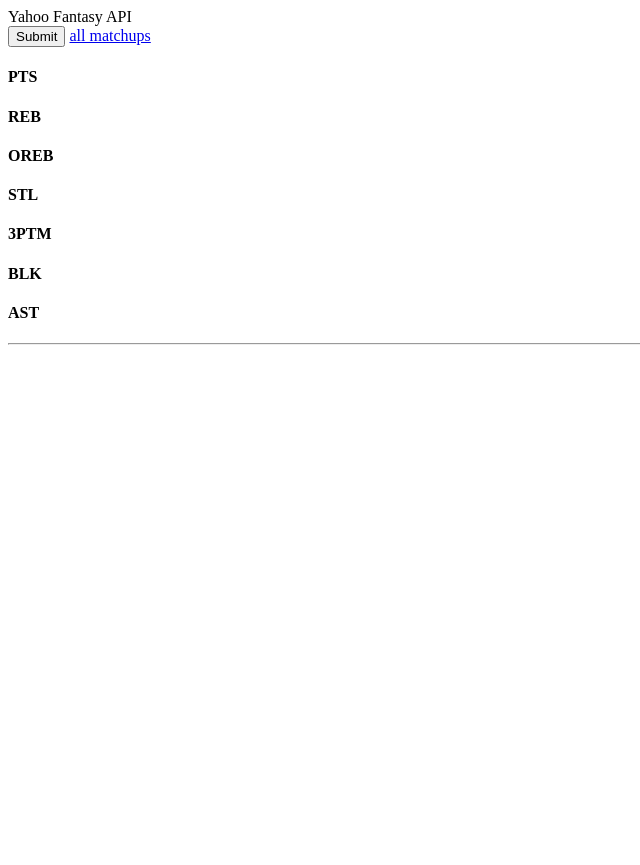
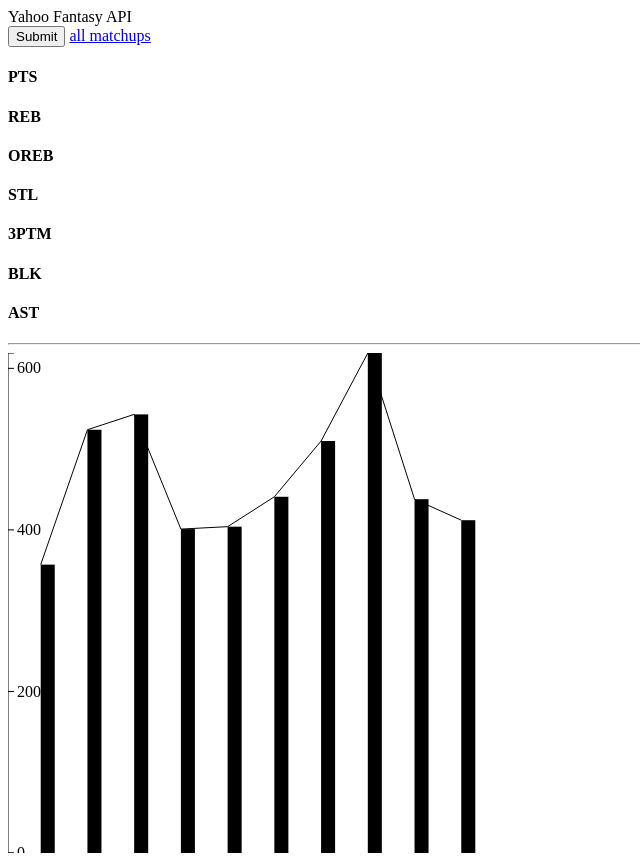
Before and after one commit to LiamSchauerman/fantasyApi, a website: page client/index.html in a window 1280 px wide. Shown: the whole page, without its empty margins (0-640 px from the left). Before the commit the page ends 800 px from the top, so only its background shows below. Drawn offline with nearby package versions, Linux system fonts and the light colour scheme.

Commit message:
graph refactor

```diff
--- a/client/fapi.js
+++ b/client/fapi.js
@@ -1,5 +1,8 @@
-//
 var matchupResults = {};
+var addTeamToChart = function(){
+  return
+}
+//ajax request to get all matchup results. all teams and all weeks
 var teamStats = function(){
 	console.log('test');
 	$.ajax({
@@ -20,127 +23,97 @@
 };
 
 // BAR GRAPH SECTION
-var getTeamMax = function(teamIndex, stat, data){
-  // debugger;
-	teamIndex = teamIndex || "1";
-	var max = 0;
-	for( var i=0; i<data[teamIndex].length; i++ ){
-    var currentValue = data[teamIndex][i][stat];
-		if( parseInt(currentValue) > parseInt(max) ){
-			max = data[teamIndex][i][stat];
-		}
-	}
-	return max;
-};
+
+// fantasyContent is an object containing a property index for each team, 1-12
 
 
-// //add svg element
-var width = 800;
-var height = 600;
-// d3.select('#chart')
-//   // .append('svg')
-//     .attr('width', width)
-//     .attr('height', height)
+//this will print scoring totals from week 9
+$(document).on('ready', function(){
+  var week = 9;
+  var stat = "PTS";
+  var height = 500
+
+  var svg = d3.select('svg')
+    .attr({
+      width: 500,
+      height: height
+    })
+  var teamCount = Object.keys(fantasyContent);
+  var data = [];
+  function getData(){
+    $.each(teamCount, function(team, i){
+      data.push(fantasyContent[team+1][week][stat])
+    });
+    data.sort(function(a,b){
+      return b-a;
+    })
+  }
+  getData();
+
+  var teamData = [];
+  var weekCount = [0,1,2,3,4,5,6,7,8,9]
+  function getTeamByWeek(teamIndex){
+    $.each(weekCount, function(week, i){
+      console.log(week)
+      teamData.push(fantasyContent[teamIndex][week][stat])
+    })
+  }
+  getTeamByWeek(1);
+  console.log(data)
+  // now data is an array of points
+  var line = d3.svg.line()
+    .x(function(d,i){ return xScale(i)})
+    .y(function(d,i){return yScaleLine(d)})
 
 
-//allocate space for n number of weeks
-var weekCount = fantasyContent[1].length;
-var xwidth = 800 / weekCount;
-console.log("x: "+xwidth);
-// take 15% of this for padding on each side
-var xPadding = 0.3*xwidth;
-var barWidth = xwidth - 2*xPadding;
+  var maxScore = d3.max(teamData)
+  var yScale = d3.scale.linear()
+    .domain([0, maxScore])
+    .range([0,height])
+
+  var yScaleLine = d3.scale.linear()
+    .domain([0, maxScore])
+    .range([height,0])
+
+  var xScale = d3.scale.ordinal()
+    .domain(d3.range(teamData.length))
+    .rangeBands([0,500], 0.7)
+
+  var axis = d3.svg.axis()
+    .scale(yScaleLine)
+    .orient("right")
+    .ticks(4)
+    // .tickValues([100, 200, 300, 400, 500])
+
+  var g = svg.append('g')
+  axis(g);
+    g.attr("transform", "translate(0, 0)");
+    g.selectAll("path")
+      .style({fill: "none", stroke: "#000"})
+    g.selectAll("line")
+      .style({stroke: "#000"})
 
 
-var addTeamToChart = function(teamIndex, stat){
-  // var $g = $("svg").attr('xmlns', "http://www.w3.org/2000/svg").append('<g>')
-  var team = fantasyContent[teamIndex];
-  var bars = d3.select('#chart').selectAll('.bar').data(team);
-  bars.exit().remove()
-  // scale the max of the current stat to the height of 600;
-  var max = getTeamMax(teamIndex, stat, fantasyContent);
-  var scale = function(max, val){
-    console.log("line63, inside scale",max)
-    return (val/max)*600;
-  }
-  bars.enter()
-    .append("div") // total shots
-      .attr("class", 'bar')
-      .style("width", barWidth+"px")
-      .style("height", function(d) {
-        // console.log(d[stat]);
-        // console.log(scale(max, d[stat]));
-        return (scale(max, d[stat])+"px"); })
-      .style("left", function(d, i){ return i*xwidth +"px"; })
-      .style("top", function(d, i){ return height - scale(max, d[stat])+"px"})
-  bars.transition().duration(100) // total shots
-    .attr("class", 'bar')
-    .style("padding-left", xPadding)
-    .style("padding-right", xPadding)
-    .style("width", barWidth+"px")
-    // .transition.duration(125)
-    .style("height", function(d) {
-      return (scale(max, d[stat])+"px"); })
-    .style("left", function(d, i){ return i*xwidth +"px"; })
-    .style("top", function(d, i){ return height - scale(max, d[stat])+"px"})
+  g.append("path")
+    .attr("d", line(teamData))
+    .style({
+      fill: "none",
+      stroke: "#000"
+    })
 
+  var rectangles = g.selectAll("rect")
+    .data(teamData);
 
-  // $("#chart").html($("#chart").html());
-}
+  rectangles.enter()
+    .append("rect")
+    .attr({
+      width: xScale.rangeBand(),
+      height: function(d,i){ return yScale(d)},
+      x: function(d,i){ return xScale(i)},
+      y: function(d,i){ return height-yScale(d)}
+    })
+    .on('mouseover', function(d){
+      console.log(d)
+    })
 
-addTeamToChart(1, "PTS");
-$("#chart").on('click', '.bar', function(){
-  console.log($(this).style('height'))
 })
-
-var chartTeamStatsByCategory = function(data, stat, teamIndex, statMax){
-  console.log( 'making chart' )
-  console.log( data )
-  var weekIndex;
-  var teamData = data[teamIndex] // array of 10 weeks of data
-
-  // set ratio instead of always *setWidthpx // total width is 820px
-  // largest row should be 800 px
-  // coefficient = 800/mostMade
-  var widthInterval = 800 / (weekCount+1); // spacing between ticks
-  var setHeight = 800;
-
-  // JOIN
-
-  lines = d3.select("#chart").selectAll(".line")
-        .data(data)
-
-  // exit
-  // console.log(bars.exit())
-
-  lines.exit()
-    .style('opacity', 1)
-    .transition()
-      .duration(750)
-      .style('opacity', 0)
-    .remove()
-
-  // UPDATE
-  // lines
-  // .transition().duration(500)
-  //   .style({
-  //     width: function(d) { return (d.shotsMade+d.shotsMissed) * setWidth + "px"; }, }) .select('.madeShots') // shots made
-  //     .attr('class', 'madeShots')
-  //     .style({
-  //       width: function(d) { return d.shotsMade*setWidth + 'px' } }) .select('.text') // text about player and shots
-  //     .attr('class','text')
-  //     .text(function(d) {
-  //       return d.name + ': ' + d.shotsMade+'/'+(d.shotsMissed+d.shotsMade);
-  //     })
-
-  //ENTER
-  var containerBars = bars.enter()
-    .append("div") // total shots
-      .style('width', '0px')
-      .attr("class", 'bar')
-
-    containerBars.transition()
-      .duration(750)
-      .style({ width: function(d) { return (d.shotsMade+d.shotsMissed) * setWidth + "px"; }, })
-
-}; // end chartTeamStatsByCategory();
--- a/client/index.html
+++ b/client/index.html
@@ -25,8 +25,7 @@
       <hr />
 
       <div id='chart'>
-<!--         <svg xmlns:svg="http://www.w3.org/2000/svg" xmlns="http://www.w3.org/2000/svg" id="svgContainer">
-        </svg> -->
+        <svg></svg>
       </div>
     </div>
   </body>
```
Also changed, not shown: client/barGraph.js (added, +123 -0 lines).
